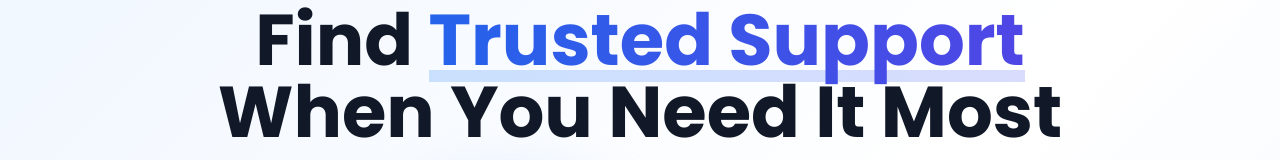
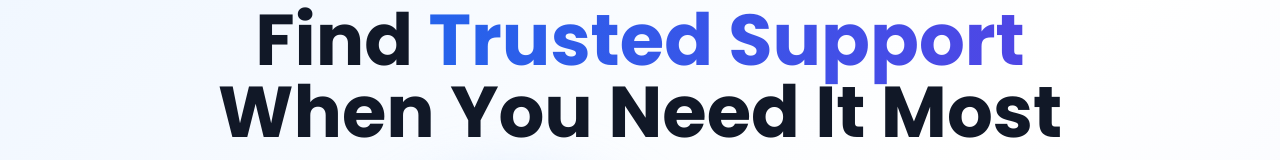
Before and after one commit to PrachiSukreSS/PeerHealApp, a React (Vite) app: page / in a window 1280 px wide. Shown: the part 231-391 px from the top of the page. Built offline with nearby package versions, Linux system fonts and the light colour scheme; no server answers; the database is empty.

Commit message:
Updated HomePage.tsx

```diff
--- a/src/pages/HomePage.tsx
+++ b/src/pages/HomePage.tsx
@@ -125,12 +125,6 @@ export const HomePage: React.FC = () => {
               Find{' '}
               <span className="gradient-text relative">
                 Trusted Support
-                <motion.div
-                  initial={{ scaleX: 0 }}
-                  animate={{ scaleX: 1 }}
-                  transition={{ duration: 0.8, delay: 1 }}
-                  className="absolute bottom-2 left-0 right-0 h-3 bg-gradient-to-r from-blue-400/30 to-indigo-400/30 -z-10"
-                ></motion.div>
               </span>
               <br />
               When You Need It Most
```
